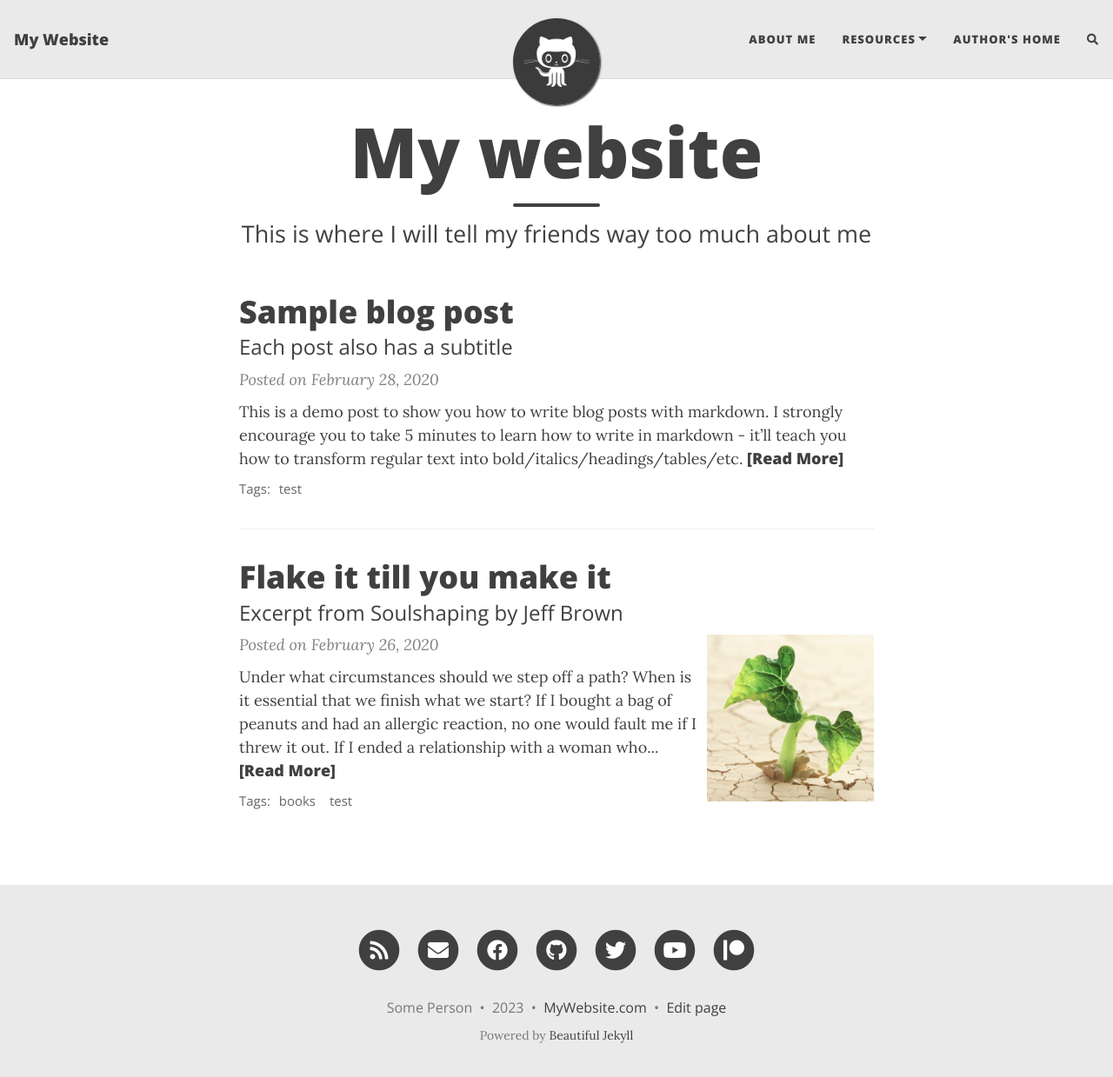
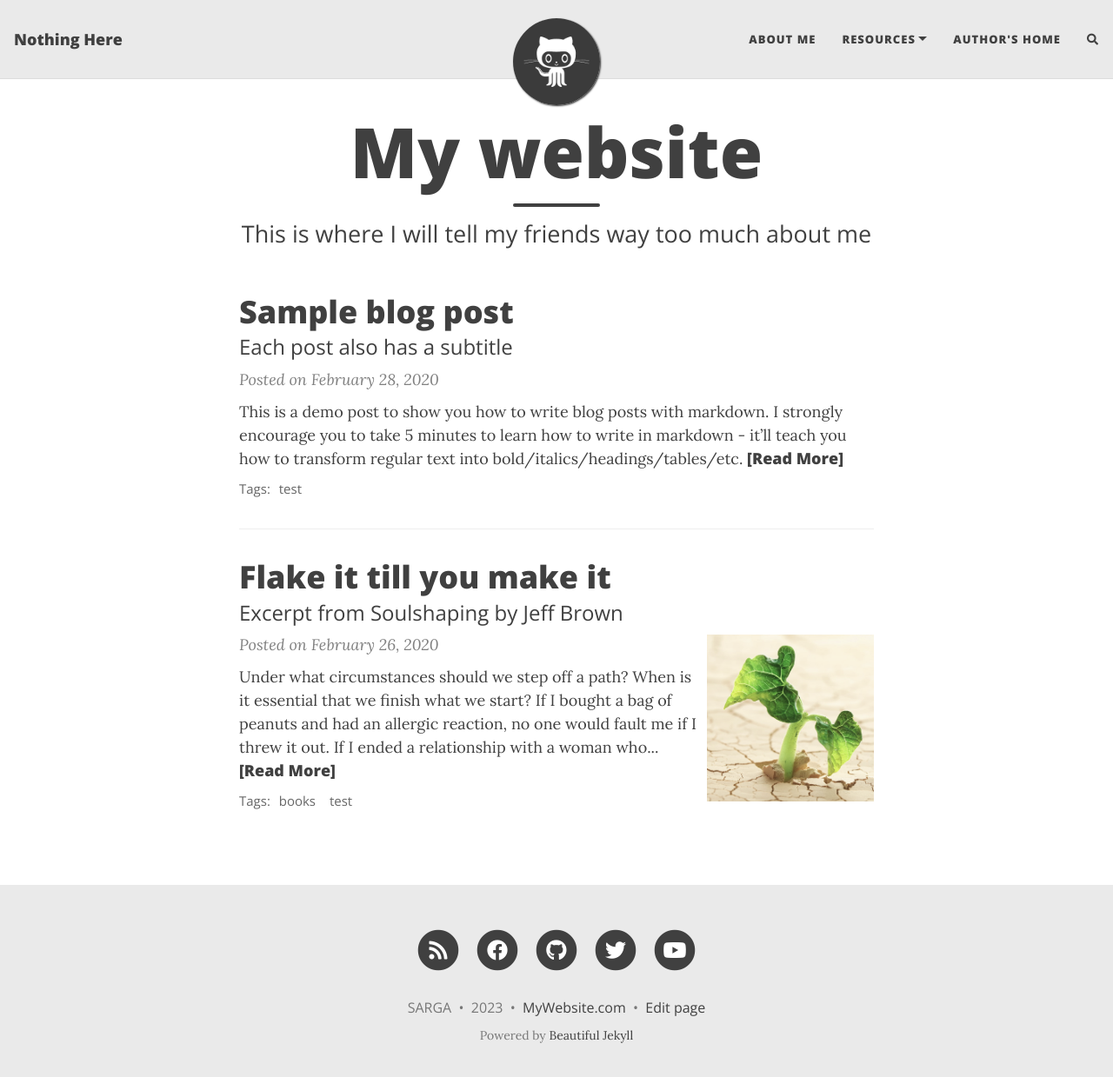
Before and after one commit to hinzdc/blog, a Jekyll site: the page built from index.html, in a window 1280 px wide and 1252 px high. Shown: the top 1239 px of the window at 87% size. Built offline with Jekyll 4.4.1, drawn with Linux system fonts in a browser that asks for light colours; nearby versions of some CDN libraries; the list of posts is cut into pages by our own code; comment, search, counter and statistics services are not loaded; some of the changed lines change nothing that is shown.

Commit message:
Update _config.yml

```diff
--- a/_config.yml
+++ b/_config.yml
@@ -10,10 +10,10 @@
 ############################
 
 # Name of website
-title: My Website
+title: Nothing Here
 
 # Your name to show in the footer
-author: Some Person
+author: SARGA
 
 ###############################################
 # --- List of links in the navigation bar --- #
@@ -24,7 +24,7 @@ navbar-links:
   Resources:
     - Beautiful Jekyll: "https://beautifuljekyll.com"
     - Learn markdown: "https://www.markdowntutorial.com/"
-  Author's home: "https://deanattali.com"
+  Author's home: "https://hinzdc.xyz"
 
 ################
 # --- Logo --- #
@@ -49,13 +49,13 @@ round-avatar: true
 # Select the social network links that you want to show in the footer.
 # Uncomment the links you want to show and add your information to each one.
 social-network-links:
-  email: "someone@example.com"
+#  email: ""
   rss: true  # remove this line if you don't want to show an RSS link at the bottom
-  facebook: deanattali
-  github: daattali
-  twitter: daattali
-  patreon: DeanAttali
-  youtube: c/daattali
+  facebook: hinzdc
+  github: hinzdc
+  twitter: hinz_dc
+#  patreon: hinzdc
+  youtube: c/hinzdc
 #  medium: yourname
 #  reddit: yourname
 #  linkedin: daattali
@@ -163,7 +163,7 @@ footer-hover-col: "#0085A1"
 #gtag: "G-XXXXXXXXXX"
 
 # Fill in your Cloudflare Analytics beacon token to track your website using Cloudflare Analytics
-#cloudflare_analytics: ""
+#cloudflare_analytics: "7ced4f6b0b5948d6ad1df55808e28ffe"
 
 # Google Tag Manager ID
 #gtm: ""
@@ -179,7 +179,7 @@ footer-hover-col: "#0085A1"
 # Google Universal Analytics ID -- deprecated
 # As of July 2023 this is no longer supported by Google! If you are still using `google_analytics`,
 # you should switch to using the `gtag` field above instead.
-#google_analytics: "UA-XXXXXXXX-X"
+#google_analytics: "UA-102753693-1"
 
 ####################
 # --- Comments --- #
```
